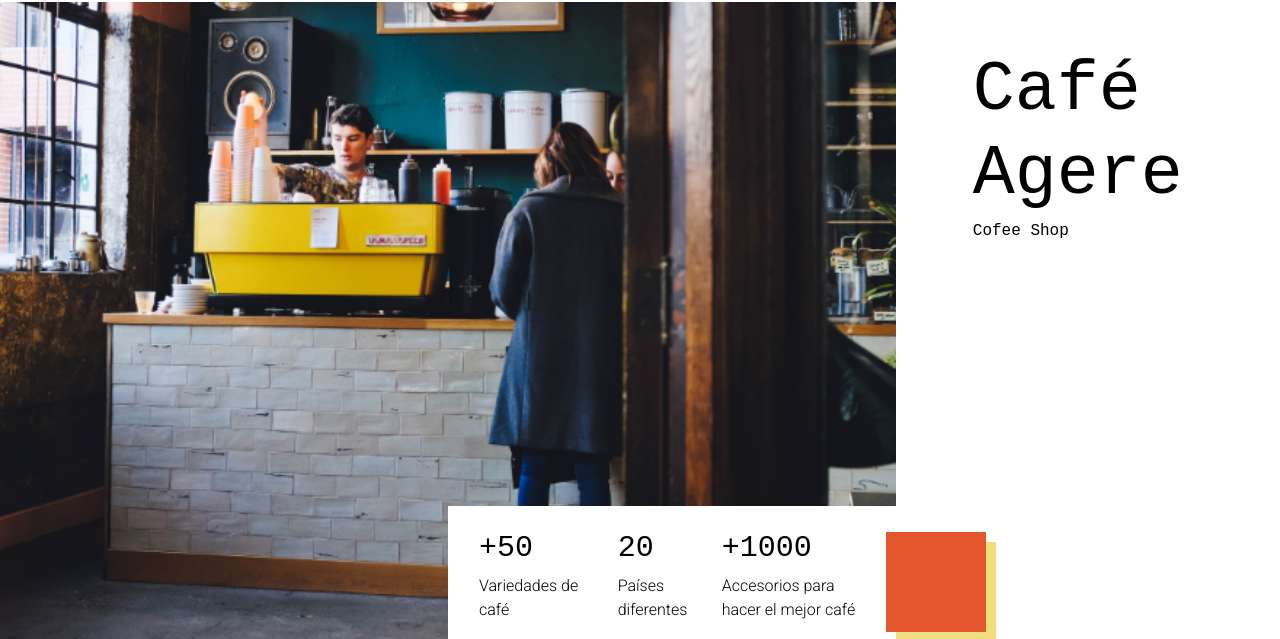
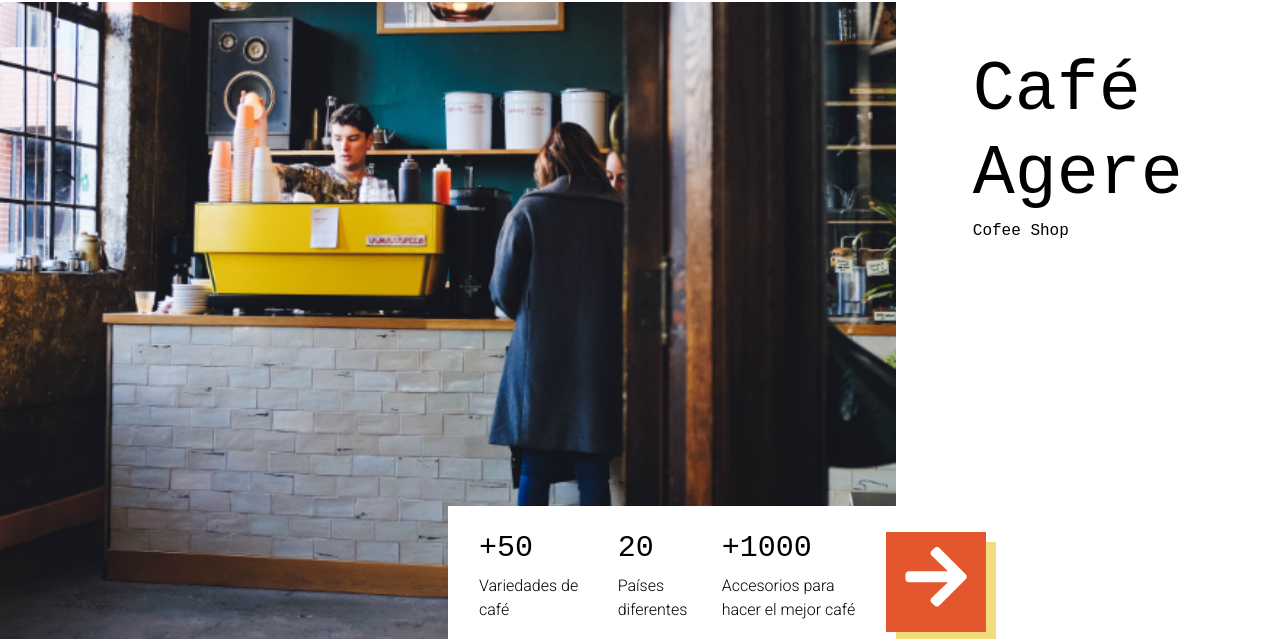
Before and after one commit to daapx/cafe-agere, a plain HTML site: page index.html in a window 1280 px wide. Shown: the part 93-732 px from the top of the page. Drawn offline with Linux system fonts and the light colour scheme; a web font is replaced by a local one.

Commit message:
listo con la flecha

```diff
--- a/assets/sass/layouts/_main.scss
+++ b/assets/sass/layouts/_main.scss
@@ -48,6 +48,9 @@
             left: -10px;
             background-color: $flame;
             z-index: 1;
+            color: $white;
+            font-size: $xxx-large;
+            text-align: center;
         }
     }
 
--- a/index.html
+++ b/index.html
@@ -6,6 +6,7 @@
     <meta http-equiv="X-UA-Compatible" content="ie=edge">
     <title>Cafetería Agere</title>
     <link href="https://fonts.googleapis.com/css?family=PT+Mono|Roboto:300&display=swap" rel="stylesheet">
+    <link rel="stylesheet" href="https://use.fontawesome.com/releases/v5.6.3/css/all.css" integrity="sha384-UHRtZLI+pbxtHCWp1t77Bi1L4ZtiqrqD80Kn4Z8NTSRyMA2Fd33n5dQ8lWUE00s/" crossorigin="anonymous">
     <link rel="stylesheet" href="assets/css/main.css">
 </head>
 <body>
@@ -44,7 +45,11 @@
         <div class="main__right">
             <h1 class="main__title">Café Agere</h1>
             <h2 class="main__subtitle">Cofee Shop</h2>
-            <div class="main__square "><div class="main__square main__square--arrow"></div></div>
+            <div class="main__square ">
+                <div class="main__square main__square--arrow">
+                    <i class="fas fa-arrow-right"></i>
+                </div>
+            </div>
         </div>
     </section>
     <section class="location">
```
Also changed, not shown: assets/css/main.css, 1 other file.
